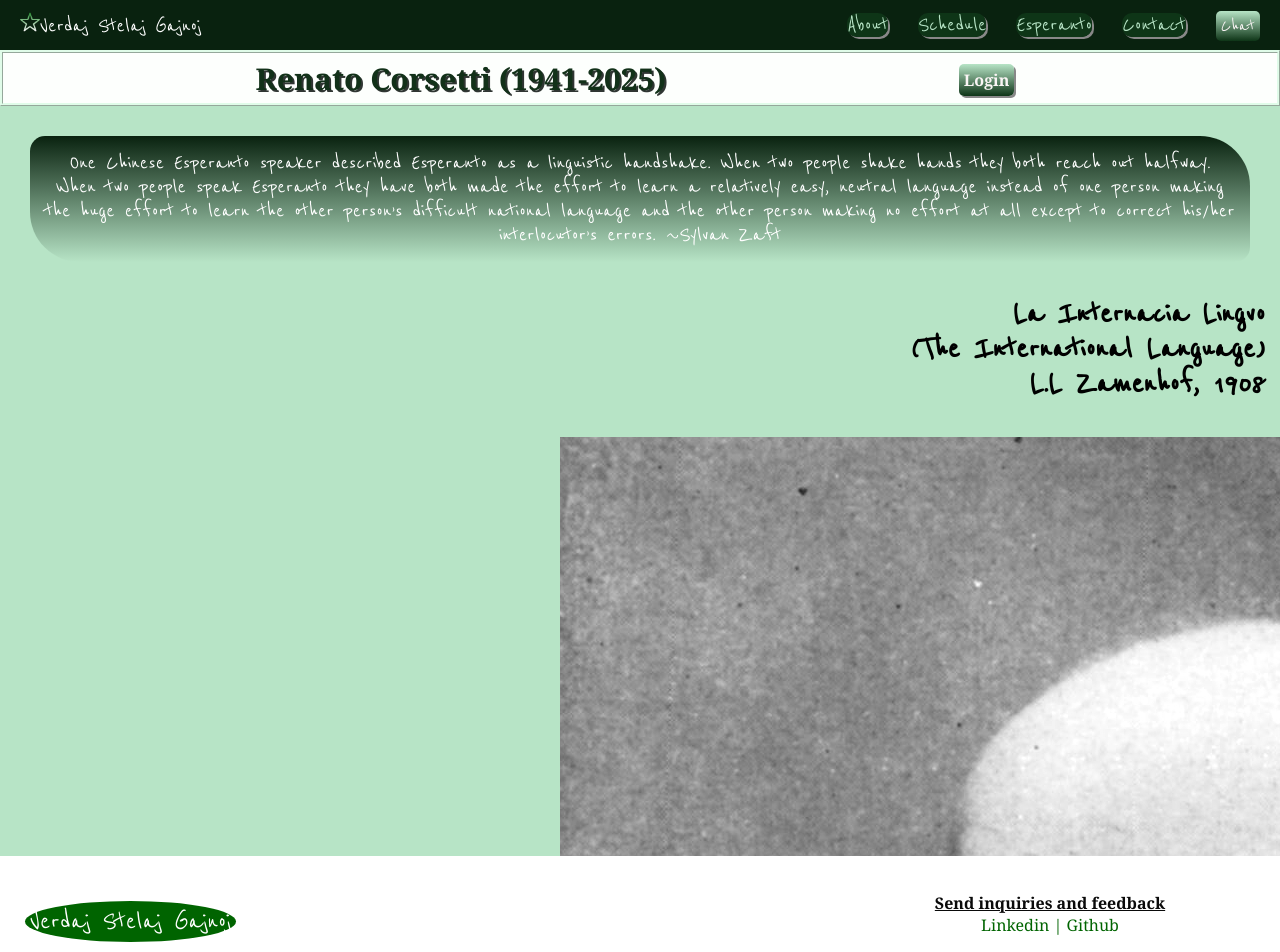
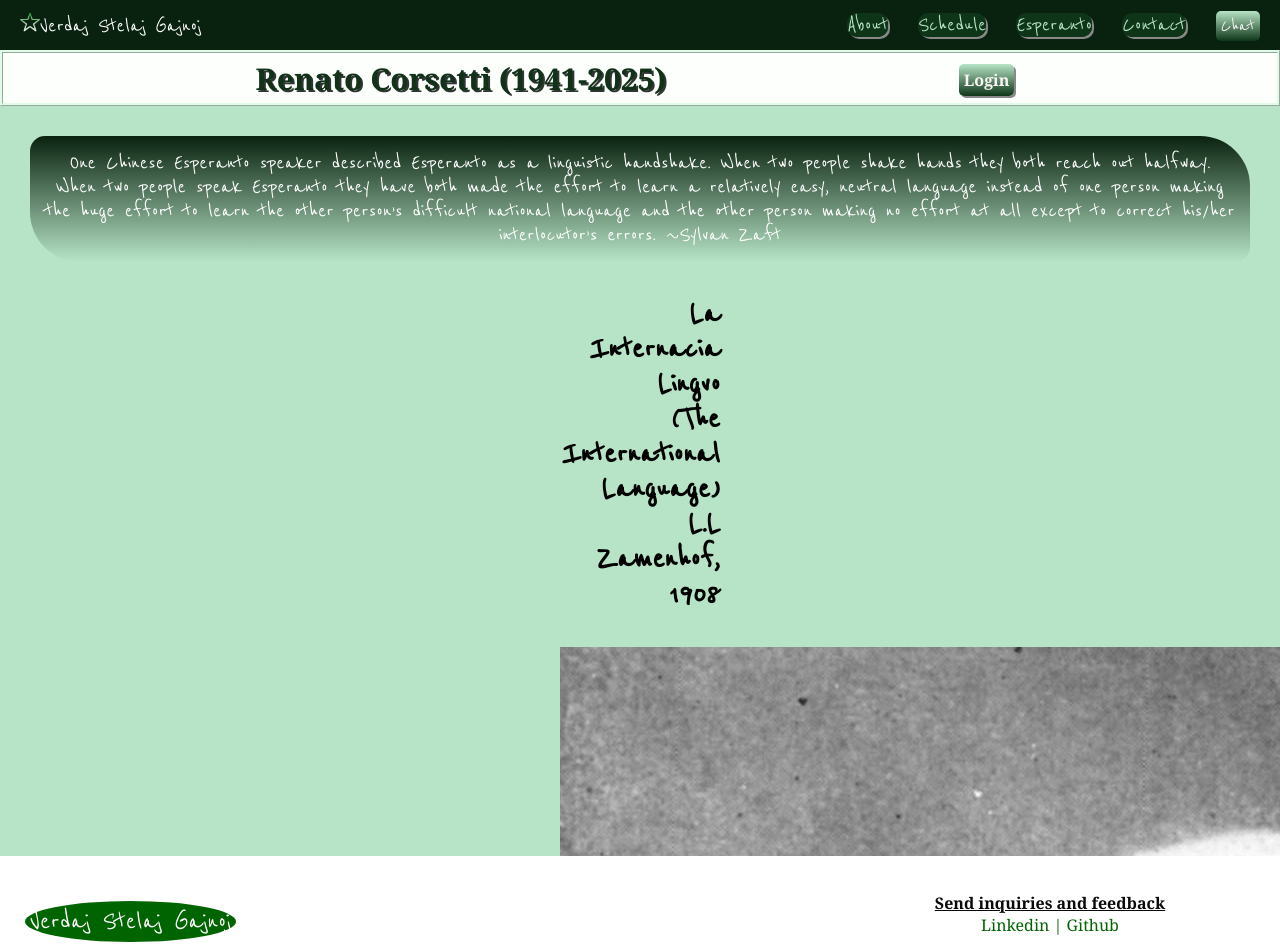
Before and after one commit to akronborn/vsg, a Next.js app: page /esperanto in a window 1280 px wide. Shown: the top 952 px of the page. Built offline with nearby package versions, Linux system fonts and the light colour scheme; no server answers.

Commit message:
moved title to inside div

```diff
--- a/pages/esperanto.jsx
+++ b/pages/esperanto.jsx
@@ -42,11 +42,12 @@ const Esperanto = () => {
             </p>
           </div>
 
+
+          <div className={styles.zamage}>
           <h3 className={styles.title}>
             La Internacia Lingvo <br />
             (The International Language) <br /> L.L Zamenhof, 1908
           </h3>
-          <div className={styles.zamage}>
             <Image src={zamenhof} alt="photo of LL Zamenhof" />
           </div>
           <p className={styles.blurb}>
```
